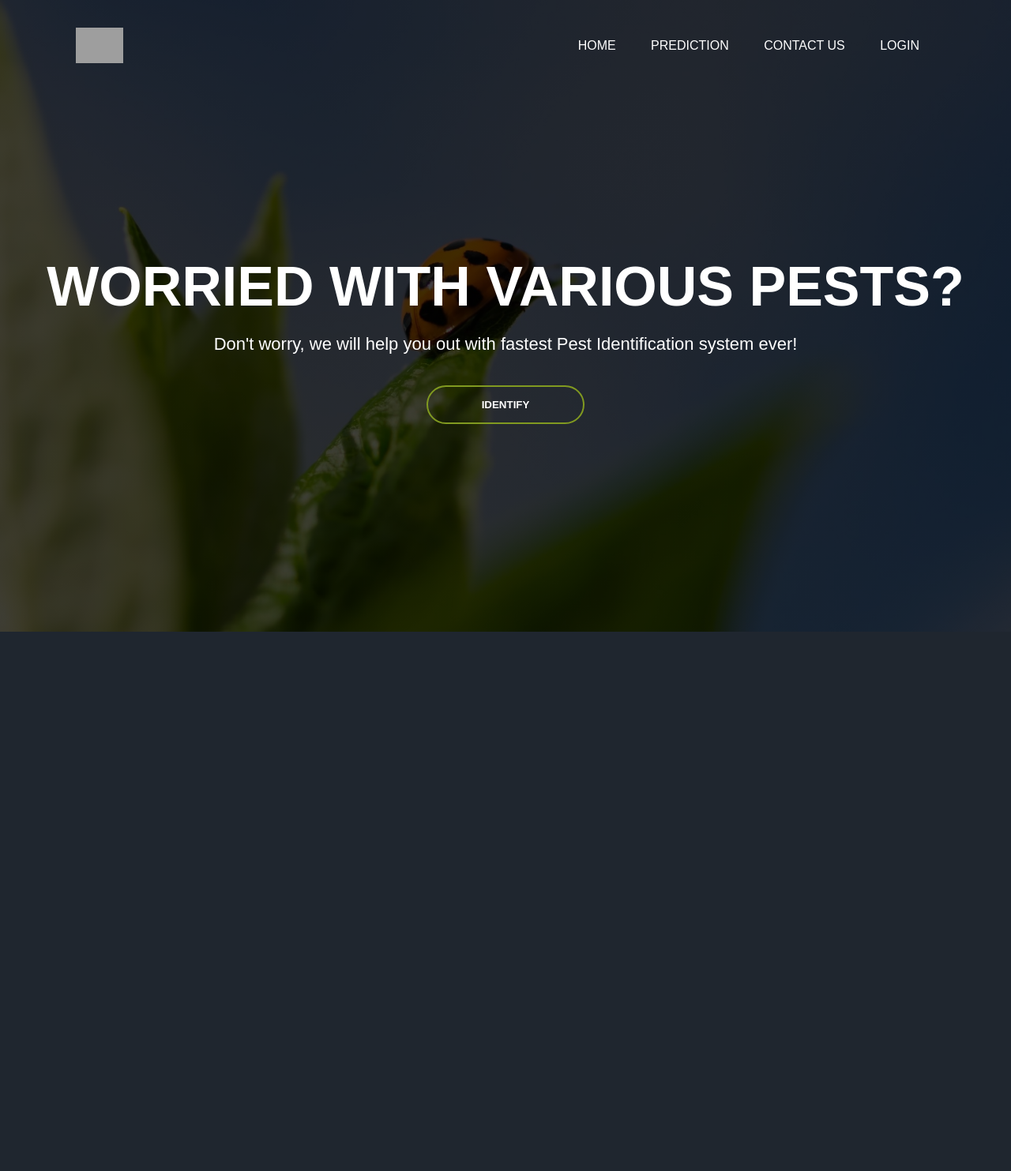
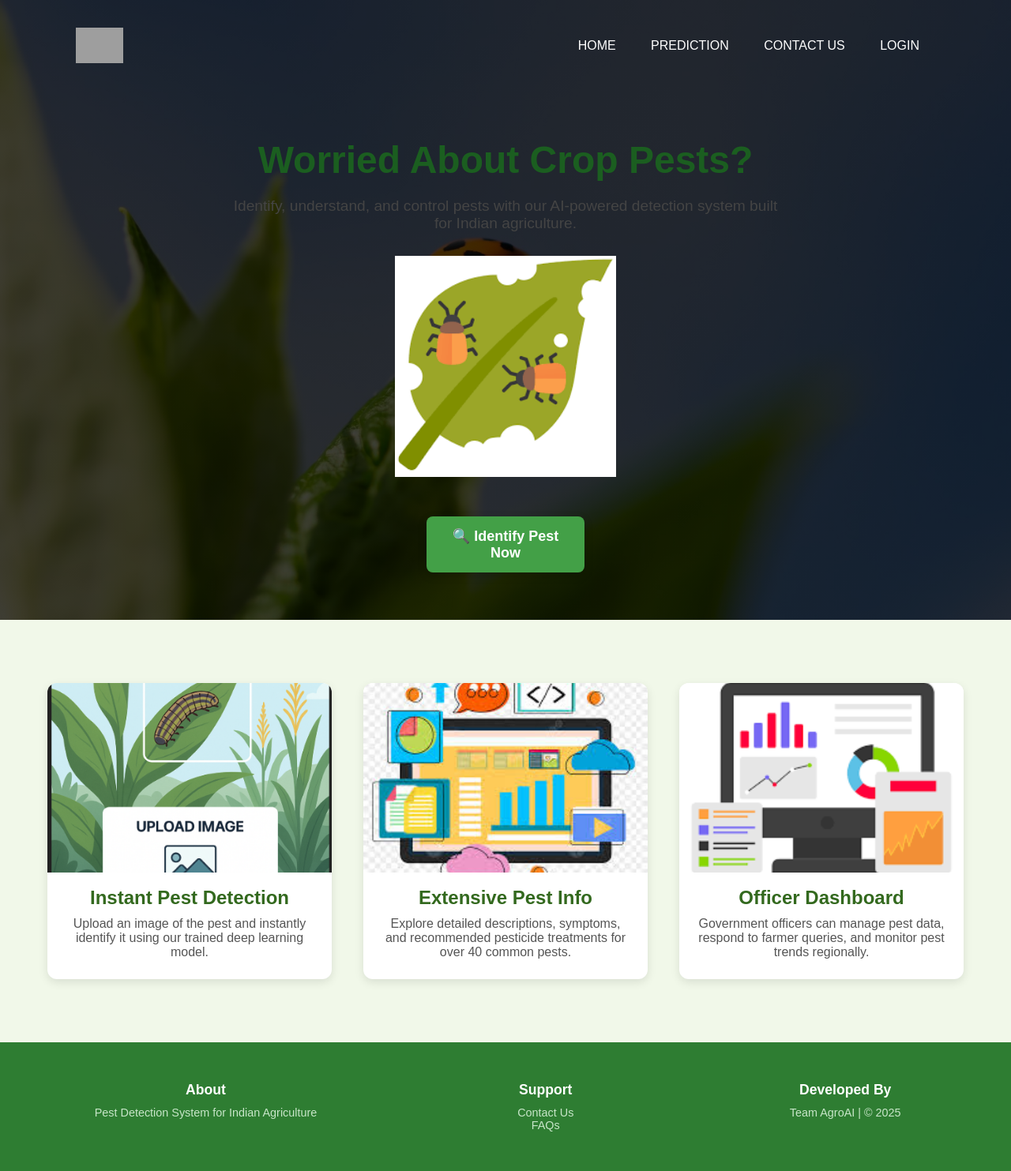
Before and after one commit to sagarikajandhyala/deep-learning-project, a Flask app: page / in a window 1280 px wide. Shown: the whole page at 79% size. Before the commit the page ends 800 px from the top, so only its background shows below. Run offline with Flask 3, Linux system fonts and the light colour scheme; some libraries are stand-ins or nearby versions; grey boxes are pictures that could not be loaded.

Commit message:
updated index.html

```diff
--- a/user/templates/index.html
+++ b/user/templates/index.html
@@ -1,11 +1,187 @@
-{% extends 'layout.html' %} {% block body %}
+{% extends 'layout.html' %}
+{% block body %}
 
-            <div class="content">
-                <h1>WORRIED WITH VARIOUS PESTS?</h1>
-                <p style="font-size: 22px;">Don't worry, we will help you out with fastest Pest Identification system ever!</p>
-                <div style="align-items: center;">
-                    <button type="button" onclick="window.location.href = 'predict';"><span></span> IDENTIFY </button>
-                </div>
+<style>
+    body {
+        font-family: 'Segoe UI', sans-serif;
+        background: linear-gradient(to bottom right, #e0f7fa, #ffffff);
+        margin: 0;
+        padding: 0;
+    }
 
+    .hero {
+        text-align: center;
+        padding: 60px 20px 40px;
+    }
+
+    .hero h1 {
+        font-size: 3rem;
+        color: #1b5e20;
+        margin-bottom: 20px;
+        animation: fadeInDown 1s ease;
+    }
+
+    .hero p {
+        font-size: 1.2rem;
+        color: #444;
+        max-width: 700px;
+        margin: auto;
+        animation: fadeInUp 1s ease;
+    }
+
+    .hero img {
+        width: 280px;
+        margin: 30px 0;
+        animation: fadeInZoom 1.2s ease;
+    }
+
+    .cta-btn {
+        background: #43a047;
+        border: none;
+        color: #fff;
+        padding: 14px 28px;
+        font-size: 18px;
+        border-radius: 8px;
+        cursor: pointer;
+        transition: all 0.3s ease;
+        box-shadow: 0 4px 12px rgba(0, 0, 0, 0.2);
+    }
+
+    .cta-btn:hover {
+        background: #2e7d32;
+        transform: scale(1.05);
+    }
+
+    .features {
+        display: flex;
+        flex-wrap: wrap;
+        justify-content: center;
+        padding: 60px 20px;
+        background: #f1f8e9;
+    }
+
+    .feature-card {
+        background: white;
+        border-radius: 12px;
+        box-shadow: 0 4px 12px rgba(0, 0, 0, 0.1);
+        margin: 20px;
+        max-width: 360px;
+        flex: 1 1 320px;
+        text-align: center;
+        overflow: hidden;
+        animation: fadeInCard 0.8s ease;
+    }
+
+    .feature-card img {
+        width: 100%;
+        height: 240px;
+        object-fit: cover;
+        object-position: center;
+    }
+
+    .feature-card h3 {
+        font-size: 1.5rem;
+        color: #33691e;
+        margin: 18px 10px 10px;
+    }
+
+    .feature-card p {
+        color: #555;
+        font-size: 1rem;
+        padding: 0 20px 25px;
+    }
+
+    .footer {
+        background: #2e7d32;
+        color: white;
+        padding: 40px 20px;
+        display: flex;
+        flex-wrap: wrap;
+        justify-content: space-around;
+        text-align: center;
+    }
+
+    .footer div {
+        margin: 10px 20px;
+        min-width: 180px;
+    }
+
+    .footer h4 {
+        margin-bottom: 10px;
+        font-size: 1.1rem;
+    }
+
+    .footer p, .footer a {
+        font-size: 0.9rem;
+        color: #c8e6c9;
+        text-decoration: none;
+    }
+
+    .footer a:hover {
+        text-decoration: underline;
+    }
+
+    @keyframes fadeInDown {
+        from { opacity: 0; transform: translateY(-20px); }
+        to { opacity: 1; transform: translateY(0); }
+    }
+
+    @keyframes fadeInUp {
+        from { opacity: 0; transform: translateY(20px); }
+        to { opacity: 1; transform: translateY(0); }
+    }
+
+    @keyframes fadeInZoom {
+        from { opacity: 0; transform: scale(0.9); }
+        to { opacity: 1; transform: scale(1); }
+    }
+
+    @keyframes fadeInCard {
+        from { opacity: 0; transform: translateY(15px); }
+        to { opacity: 1; transform: translateY(0); }
+    }
+</style>
+
+<div class="hero">
+    <h1>Worried About Crop Pests?</h1>
+    <p>Identify, understand, and control pests with our AI-powered detection system built for Indian agriculture.</p>
+    <img src="{{ url_for('static', filename='images/pest_icon.png') }}" alt="Pest Icon" />
+    <br>
+    <button class="cta-btn" onclick="window.location.href = 'predict';">🔍 Identify Pest Now</button>
+</div>
+
+<div class="features">
+    <div class="feature-card">
+        <img src="{{ url_for('static', filename='images/detection.png') }}" alt="Detection">
+        <h3>Instant Pest Detection</h3>
+        <p>Upload an image of the pest and instantly identify it using our trained deep learning model.</p>
+    </div>
+    <div class="feature-card">
+        <img src="{{ url_for('static', filename='images/database.jpeg') }}" alt="Pest Info">
+        <h3>Extensive Pest Info</h3>
+        <p>Explore detailed descriptions, symptoms, and recommended pesticide treatments for over 40 common pests.</p>
+    </div>
+    <div class="feature-card">
+        <img src="{{ url_for('static', filename='images/dashboard.png') }}" alt="Dashboard">
+        <h3>Officer Dashboard</h3>
+        <p>Government officers can manage pest data, respond to farmer queries, and monitor pest trends regionally.</p>
+    </div>
+</div>
+
+<div class="footer">
+    <div>
+        <h4>About</h4>
+        <p>Pest Detection System for Indian Agriculture</p>
+    </div>
+    <div>
+        <h4>Support</h4>
+        <a href="mailto:support@pestai.in">Contact Us</a><br>
+        <a href="#">FAQs</a>
+    </div>
+    <div>
+        <h4>Developed By</h4>
+        <p>Team AgroAI | © 2025</p>
+    </div>
+</div>
 
 {% endblock %}
```
Also changed, not shown: user/static/images/dashboard.png (added), user/static/images/database.jpeg (added), user/static/images/detection.png (added), user/static/images/pest_icon.png (added).
